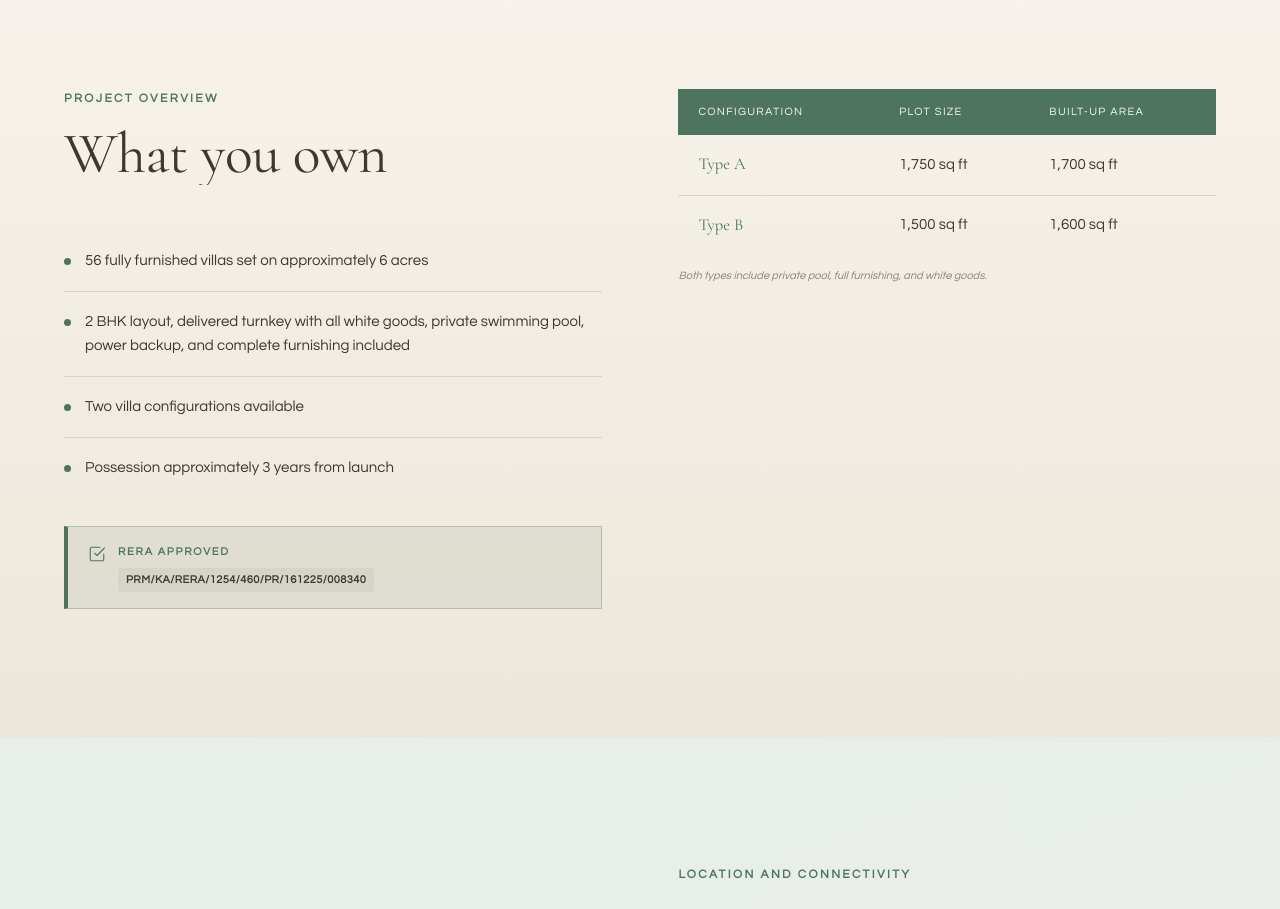
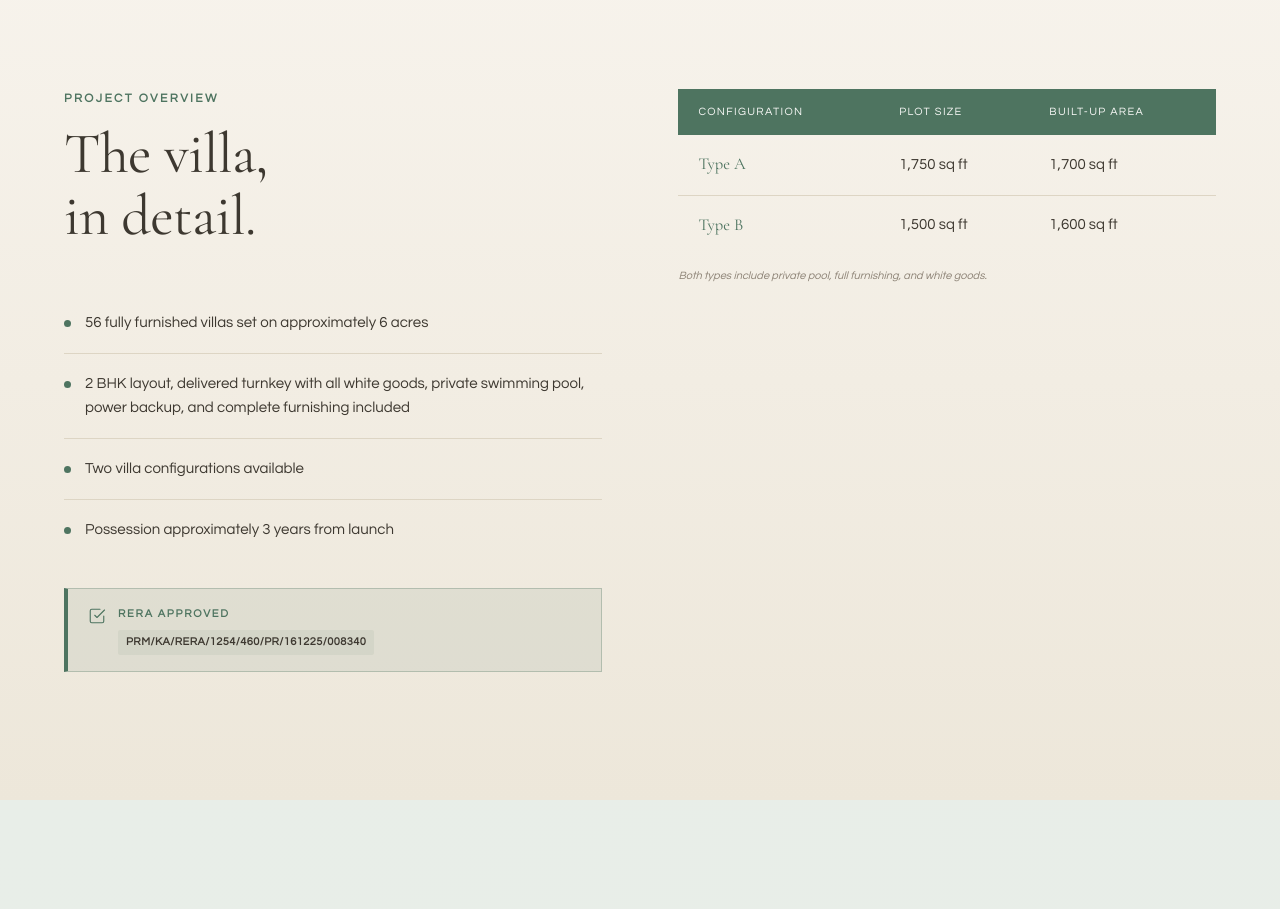
Before and after one commit to Abhi011999/ganapati-air-landing, a Next.js app: page / in a window 1280 px wide. Shown: the part 2860-3769 px from the top of the page. Built offline with nearby package versions, Linux system fonts and the light colour scheme.

Commit message:
fix: rename overview heading to 'The villa, in detail.'

```diff
--- a/components/LandingPage.tsx
+++ b/components/LandingPage.tsx
@@ -244,7 +244,7 @@ export default function LandingPage() {
             <div>
               <div className="sec-header">
                 <span className="sec-tag reveal">Project Overview</span>
-                <h2 className="sec-title reveal-line"><span>What you own</span></h2>
+                <h2 className="sec-title reveal-line"><span>The villa,<br/>in detail.</span></h2>
               </div>
               <ul className="overview__list">
                 {[
```
